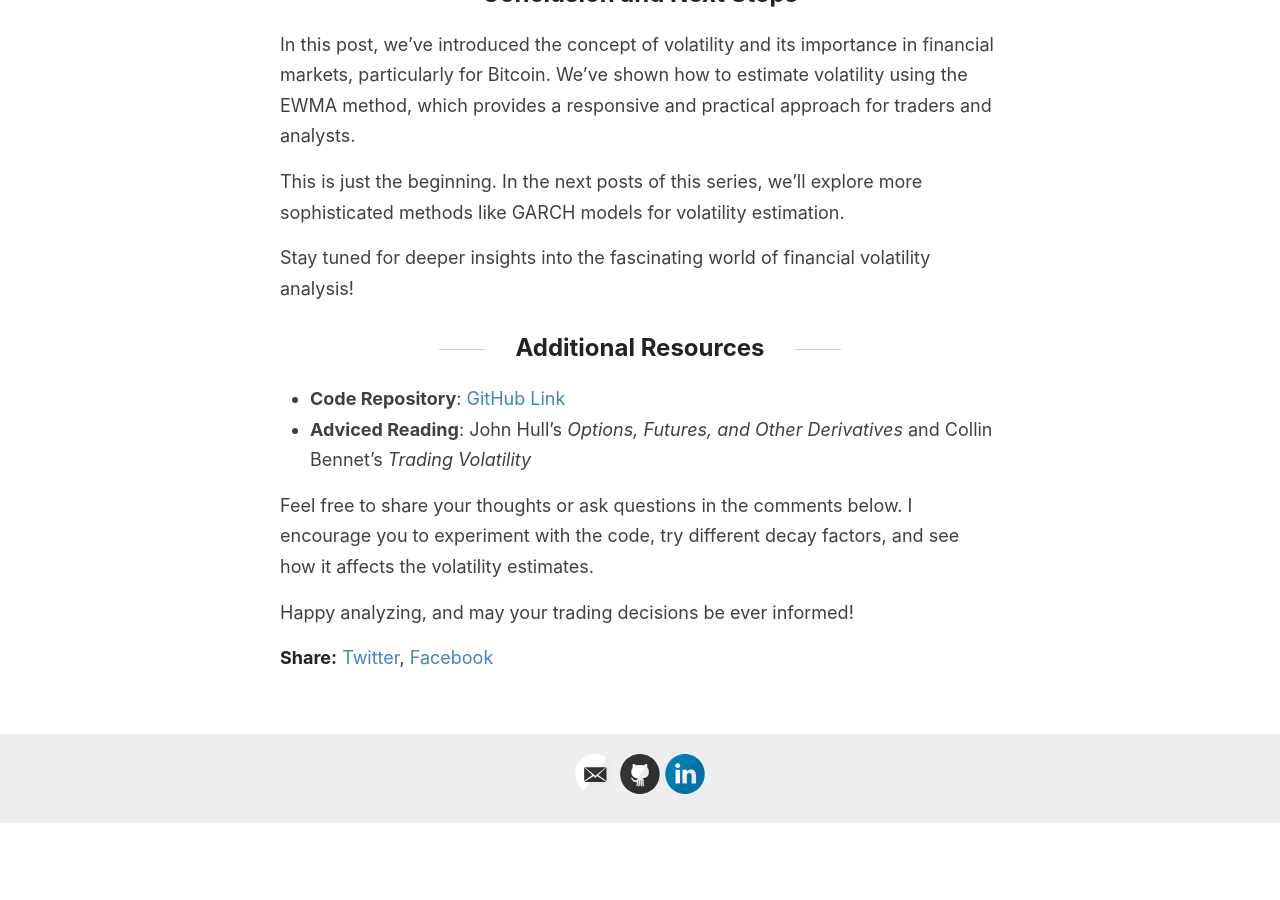
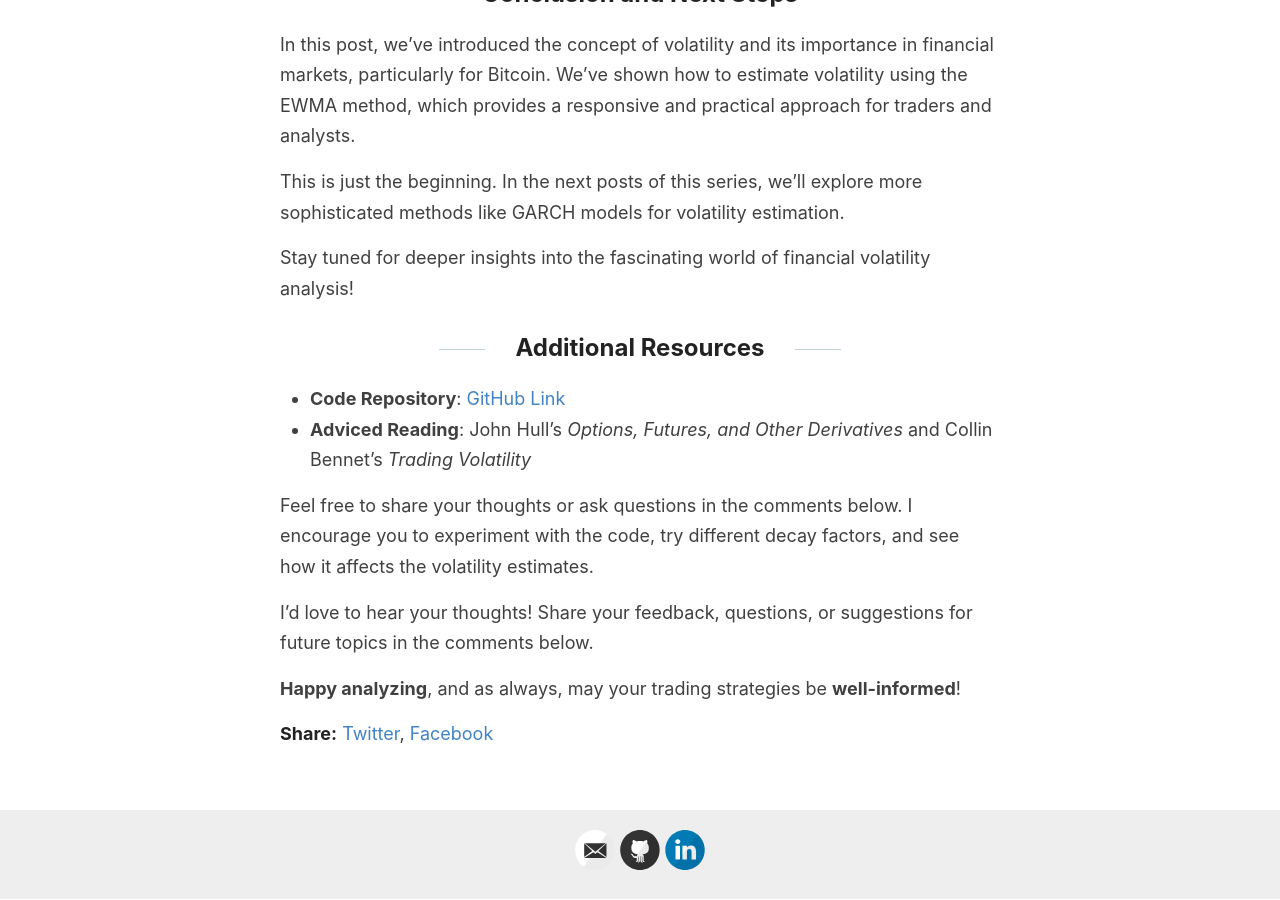
Before and after one commit to Zaltarba/blog, a Jekyll site: the page built from _posts/2024-09-20-BitcoinVolatility-1.md, in a window 1280 px wide and 900 px high, scrolled down 8999 px. Built offline with Jekyll 4.4.1, drawn with Linux system fonts in a browser that asks for light colours; formulas are drawn with MathJax 3; comment, search, counter and statistics services are not loaded; before the commit the page ends 9822 px from its top, so only the background shows below that.

Commit message:
Update 2024-09-20-BitcoinVolatility-1.md

```diff
--- a/_posts/2024-09-20-BitcoinVolatility-1.md
+++ b/_posts/2024-09-20-BitcoinVolatility-1.md
@@ -223,4 +223,6 @@ Stay tuned for deeper insights into the fascinating world of financial volatilit
 
 Feel free to share your thoughts or ask questions in the comments below. I encourage you to experiment with the code, try different decay factors, and see how it affects the volatility estimates.
 
-Happy analyzing, and may your trading decisions be ever informed!
+I'd love to hear your thoughts! Share your feedback, questions, or suggestions for future topics in the comments below.
+
+**Happy analyzing**, and as always, may your trading strategies be **well-informed**!
```
